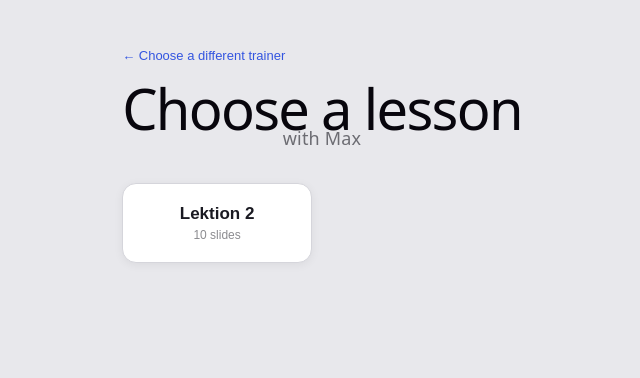
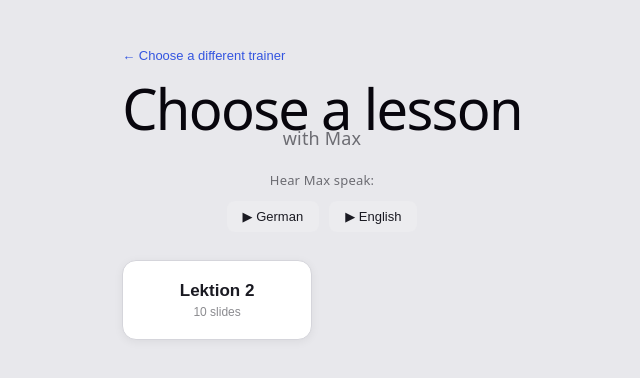
Before and after one commit to lingolearn-hue/language-trainer-dev, a React (Vite) app: page / in a window 1280 px wide. Both pictures are taken after a click on the button 422 px from the left and 398 px from the top of the page. Shown: the top 378 px of the page, without its empty margins (318-958 px from the left). Built offline with nearby package versions, Linux system fonts and the light colour scheme.

Commit message:
v25: voice-setup help overlay on the front page (iOS/Android/PC instructions for installing TTS voice packs); language samples on the lesson-chooser screen, one playable self-intro sentence per language each trainer speaks

```diff
--- a/src/App.css
+++ b/src/App.css
@@ -317,9 +317,44 @@ body { margin: 0; font-family: system-ui, sans-serif; background: #e8e8ec; color
 .session.mode-content .lesson-avatars .trainer-avatar { width: 40px !important; height: 40px !important; font-size: 14px !important; }
 
 /* Trainer choice screen (Preply-style cards) */
-.trainer-select { max-width: 900px; margin: 0 auto; padding: 48px 24px; text-align: center; overflow-y: auto; height: 100vh; color: #1a1a22; }
+.trainer-select { max-width: 900px; margin: 0 auto; padding: 48px 24px; text-align: center; overflow-y: auto; height: 100vh; color: #1a1a22; position: relative; }
 .trainer-select h1 { margin-bottom: 4px; }
 .trainer-select .subtitle { opacity: 0.6; margin-top: 0; margin-bottom: 32px; }
+
+.language-samples { margin: -16px 0 28px; }
+.language-samples-label { font-size: 13px; opacity: 0.6; margin: 0 0 8px; }
+.language-samples-list { display: flex; gap: 10px; justify-content: center; flex-wrap: wrap; }
+.language-sample-btn {
+  background: #ececef; color: #1a1a22; border: none; padding: 8px 16px;
+  border-radius: 8px; cursor: pointer; font-size: 13px;
+}
+.language-sample-btn:disabled { opacity: 0.5; cursor: default; }
+
+.voice-help-trigger {
+  position: absolute; top: 16px; right: 16px;
+  background: #ececef; color: #1a1a22; border: none; padding: 6px 12px;
+  border-radius: 8px; cursor: pointer; font-size: 12px;
+}
+.voice-help-overlay {
+  position: fixed; inset: 0; background: rgba(0,0,0,0.4);
+  display: flex; align-items: center; justify-content: center; z-index: 60;
+  padding: 16px;
+}
+.voice-help-panel {
+  position: relative; background: #ffffff; color: #1a1a22; border-radius: 12px;
+  padding: 24px; max-width: 560px; width: 100%; max-height: 80vh; overflow-y: auto;
+  text-align: left; box-shadow: 0 10px 40px rgba(0,0,0,0.25);
+}
+.voice-help-panel h3 { margin-top: 0; }
+.voice-help-panel h4 { margin-bottom: 4px; }
+.voice-help-panel ol { margin-top: 4px; padding-left: 20px; }
+.voice-help-panel li { margin-bottom: 4px; font-size: 14px; }
+.voice-help-intro { font-size: 14px; opacity: 0.75; }
+.voice-help-note { font-size: 12px; opacity: 0.6; margin-top: 16px; border-top: 1px solid #e2e2e8; padding-top: 12px; }
+.voice-help-close {
+  position: absolute; top: 12px; right: 12px;
+  background: transparent; border: none; cursor: pointer; font-size: 16px; color: #1a1a22;
+}
 .back-link {
   background: transparent; border: none; color: #3355e0; cursor: pointer;
   font-size: 13px; margin-bottom: 16px; padding: 0; display: block;
--- /dev/null
+++ b/src/components/LanguageSamples.tsx
@@ -0,0 +1,41 @@
+import { useState } from "react";
+import type { Trainer } from "../data/trainers";
+import type { LangCode } from "../types";
+import { languageSamplesFor } from "../data/languageSamples";
+import { speak } from "../engine/speech";
+
+const LANG_NAME: Record<LangCode, string> = {
+  de: "German", en: "English", zh: "Chinese", ja: "Japanese",
+};
+
+// Shown on the lesson-chooser screen, right after picking a trainer: one
+// playable sample sentence per language the trainer actually speaks, so
+// the student can hear both voices before committing to a lesson.
+export function LanguageSamples({ trainer }: { trainer: Trainer }) {
+  const samples = languageSamplesFor(trainer);
+  const [playingLang, setPlayingLang] = useState<LangCode | null>(null);
+
+  async function play(lang: LangCode, text: string) {
+    setPlayingLang(lang);
+    await speak(text, lang, trainer.voiceProfile);
+    setPlayingLang(null);
+  }
+
+  return (
+    <div className="language-samples">
+      <p className="language-samples-label">Hear {trainer.name} speak:</p>
+      <div className="language-samples-list">
+        {samples.map((s) => (
+          <button
+            key={s.lang}
+            className="language-sample-btn"
+            disabled={playingLang === s.lang}
+            onClick={() => play(s.lang, s.text)}
+          >
+            {playingLang === s.lang ? "🔊 Playing…" : `▶ ${LANG_NAME[s.lang] ?? s.lang}`}
+          </button>
+        ))}
+      </div>
+    </div>
+  );
+}
--- a/src/components/LessonSelect.tsx
+++ b/src/components/LessonSelect.tsx
@@ -1,5 +1,6 @@
 import type { LessonPlan, LangCode } from "../types";
 import type { Trainer } from "../data/trainers";
+import { LanguageSamples } from "./LanguageSamples";
 
 // Course/lesson picker, shown after trainer selection. Only lessons whose
 // courseId is in the trainer's courseIds are offered — currently there's
@@ -28,6 +29,8 @@ export function LessonSelect({
       <h1>Choose a lesson</h1>
       <p className="subtitle">with {trainer.name}</p>
 
+      <LanguageSamples trainer={trainer} />
+
       {available.length === 0 ? (
         <p>No lessons available for this trainer's course yet.</p>
       ) : (
--- a/src/components/TrainerSelect.tsx
+++ b/src/components/TrainerSelect.tsx
@@ -2,6 +2,7 @@ import { useState } from "react";
 import { trainers, type Trainer } from "../data/trainers";
 import type { LangCode } from "../types";
 import { TrainerAvatar } from "./TrainerAvatar";
+import { VoiceHelpOverlay } from "./VoiceHelpOverlay";
 
 const LANG_LABEL: Record<LangCode, string> = {
   de: "German",
@@ -56,6 +57,7 @@ export function TrainerSelect({
 
   return (
     <div className="trainer-select">
+      <VoiceHelpOverlay />
       <h1>Choose your trainer</h1>
       <p className="subtitle">Each trainer teaches a fixed language pair, in either direction.</p>
 
--- /dev/null
+++ b/src/components/VoiceHelpOverlay.tsx
@@ -0,0 +1,68 @@
+import { useState } from "react";
+
+// Explains, per-platform, how to install/enable offline TTS voices for
+// the Web Speech API (speechSynthesis) — without this, some languages
+// may sound robotic or fall back silently to a different voice/accent
+// on a device that hasn't downloaded the right voice pack. Shown from a
+// small "?" button on the front page (TrainerSelect), not tied to any
+// particular trainer/language — general platform guidance.
+export function VoiceHelpOverlay() {
+  const [open, setOpen] = useState(false);
+
+  return (
+    <>
+      <button className="voice-help-trigger" onClick={() => setOpen(true)} title="How to install more voices">
+        ⓘ Voice setup help
+      </button>
+
+      {open && (
+        <div className="voice-help-overlay" onClick={() => setOpen(false)}>
+          <div className="voice-help-panel" onClick={(e) => e.stopPropagation()}>
+            <button className="voice-help-close" onClick={() => setOpen(false)} title="Close">
+              ✕
+            </button>
+            <h3>Getting the best voices</h3>
+            <p className="voice-help-intro">
+              This app uses your device's built-in text-to-speech. Some languages sound much
+              better once you've downloaded their voice pack — here's how, per platform.
+            </p>
+
+            <h4>📱 iOS (iPhone / iPad)</h4>
+            <ol>
+              <li>Open <strong>Settings → Accessibility → Spoken Content → Voices</strong></li>
+              <li>Pick the language you need (e.g. German, Chinese, Japanese)</li>
+              <li>Tap a voice and choose <strong>Download</strong> — pick the highest-quality
+                option available (often labeled "Enhanced" or "Premium")</li>
+              <li>Restart Safari / this app afterward so it picks up the new voice</li>
+            </ol>
+
+            <h4>🤖 Android</h4>
+            <ol>
+              <li>Open <strong>Settings → System → Languages & input → Text-to-speech output</strong></li>
+              <li>Tap the gear icon next to your TTS engine (usually "Google")</li>
+              <li>Go to <strong>Install voice data</strong> and download the languages you need</li>
+              <li>Back in the TTS settings, make sure the engine is set to "Google" (Samsung and
+                other OEM engines sometimes support fewer languages)</li>
+            </ol>
+
+            <h4>💻 Windows / Mac / Chrome</h4>
+            <ol>
+              <li><strong>Windows:</strong> Settings → Time & Language → Speech → "Manage voices" →
+                Add voices for the languages you need</li>
+              <li><strong>macOS:</strong> System Settings → Accessibility → Spoken Content →
+                System Voice → Manage Voices — download the languages you need</li>
+              <li><strong>Chrome/Chromebook:</strong> voices come from the OS above; Chrome itself
+                has no separate voice download, but a Google account signed into Chrome can add
+                network-based voices automatically</li>
+            </ol>
+
+            <p className="voice-help-note">
+              No voice installed for a language yet? The app will still work — it just falls back
+              to your device's default voice, which may sound accented or robotic for that language.
+            </p>
+          </div>
+        </div>
+      )}
+    </>
+  );
+}
--- /dev/null
+++ b/src/data/languageSamples.ts
@@ -0,0 +1,45 @@
+import type { LangCode } from "../types";
+import type { Trainer } from "./trainers";
+
+// How each language is NAMED, spoken IN that same language (e.g. "German"
+// spoken in German is "Deutsch") — used to build each trainer's self-intro
+// sample sentence, one per language they speak.
+const LANG_NAME_IN: Record<LangCode, Record<LangCode, string>> = {
+  de: { de: "Deutsch", en: "Englisch", zh: "Chinesisch", ja: "Japanisch" },
+  en: { de: "German", en: "English", zh: "Chinese", ja: "Japanese" },
+  zh: { de: "德语", en: "英语", zh: "中文", ja: "日语" },
+  ja: { de: "ドイツ語", en: "英語", zh: "中国語", ja: "日本語" },
+};
+
+// "Hello, I'm X. I teach A and B." — one template per spoken language,
+// filled in with the trainer's own name and their two languages (named
+// in that same spoken language).
+function greeting(lang: LangCode, name: string, langA: string, langB: string): string {
+  switch (lang) {
+    case "de":
+      return `Hallo, ich bin ${name}. Ich unterrichte ${langA} und ${langB}.`;
+    case "zh":
+      return `你好，我是${name}。我教${langA}和${langB}。`;
+    case "ja":
+      return `こんにちは、${name}です。${langA}と${langB}を教えています。`;
+    case "en":
+    default:
+      return `Hello, I'm ${name}. I teach ${langA} and ${langB}.`;
+  }
+}
+
+export interface LanguageSample {
+  lang: LangCode;
+  text: string;
+}
+
+// One sample sentence per language the trainer actually speaks (their
+// bilingual pair) — every spoken language gets exactly one sample.
+export function languageSamplesFor(trainer: Trainer): LanguageSample[] {
+  return trainer.languages.map((spokenLang) => {
+    const [a, b] = trainer.languages;
+    const langA = LANG_NAME_IN[spokenLang][a];
+    const langB = LANG_NAME_IN[spokenLang][b];
+    return { lang: spokenLang, text: greeting(spokenLang, trainer.name, langA, langB) };
+  });
+}
```
Also changed, not shown: 1 other file (tests, documents, lock files or other folders).
